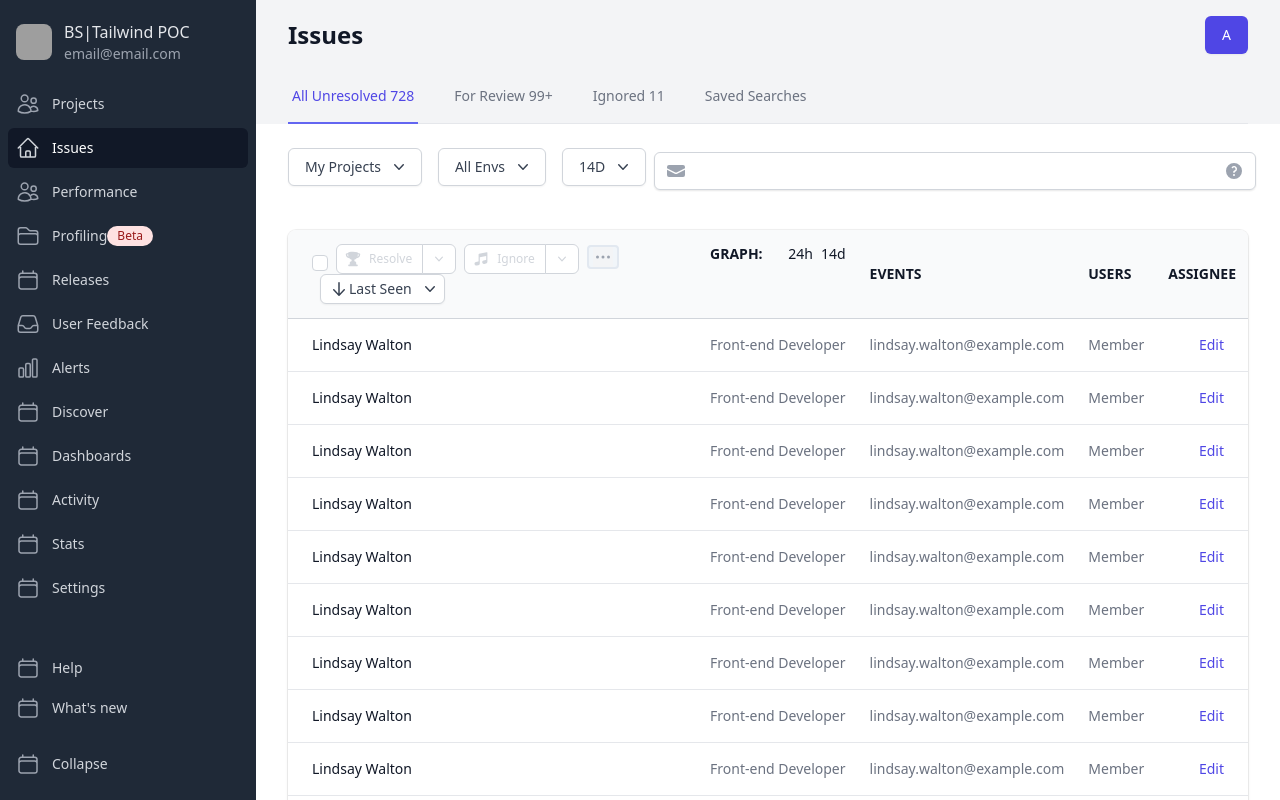
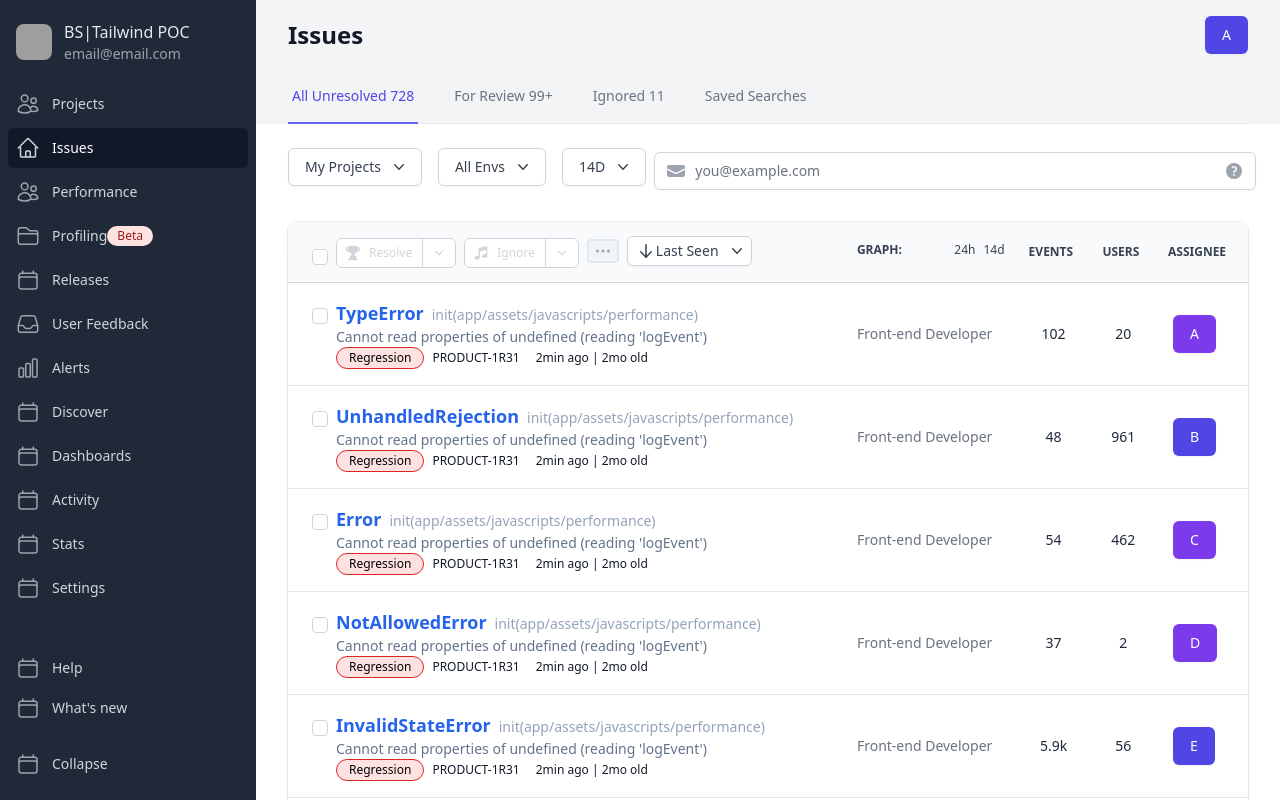
Before and after one commit to ribinBS/bs-tailwind-poc, a React (Create React App) app: page / in a window 1280 px wide. Shown: the top 800 px of the page. Built offline with nearby package versions, Linux system fonts and the light colour scheme; grey boxes are pictures that could not be loaded; a web font is replaced by a local one.

Commit message:
improved pagination and table

```diff
--- a/src/components/Table/index.jsx
+++ b/src/components/Table/index.jsx
@@ -4,6 +4,7 @@ import ButtonDropdown from "../ButtonDropdown";
 import EllipsisDropdown from "../EllipsisDropdown";
 import { Menu, Transition } from "@headlessui/react";
 import { ArrowDownIcon, ChevronDownIcon } from "@heroicons/react/20/solid";
+import Dropdowns from "../Dropdowns";
 
 function classNames(...classes) {
     return classes.filter(Boolean).join(" ");
@@ -11,76 +12,184 @@ function classNames(...classes) {
 
 const people = [
     {
-        name: "Lindsay Walton",
+        mainObject: {
+            heading: "TypeError",
+            firstLine: "init(app/assets/javascripts/performance)",
+            secondLine:
+                "Cannot read properties of undefined (reading 'logEvent')",
+            product: "PRODUCT-1R31",
+            time: "2min ago | 2mo old",
+        },
         title: "Front-end Developer",
-        email: "lindsay.walton@example.com",
-        role: "Member",
+        events: 102,
+        users: 20,
+        assigneeColor: "violet",
+        assignee: "A",
     },
     {
-        name: "Lindsay Walton",
+        mainObject: {
+            heading: "UnhandledRejection",
+            firstLine: "init(app/assets/javascripts/performance)",
+            secondLine:
+                "Cannot read properties of undefined (reading 'logEvent')",
+            product: "PRODUCT-1R31",
+            time: "2min ago | 2mo old",
+        },
         title: "Front-end Developer",
-        email: "lindsay.walton@example.com",
-        role: "Member",
+        events: 48,
+        users: 961,
+        assigneeColor: "indigo",
+        assignee: "B",
     },
     {
-        name: "Lindsay Walton",
+        mainObject: {
+            heading: "Error",
+            firstLine: "init(app/assets/javascripts/performance)",
+            secondLine:
+                "Cannot read properties of undefined (reading 'logEvent')",
+            product: "PRODUCT-1R31",
+            time: "2min ago | 2mo old",
+        },
         title: "Front-end Developer",
-        email: "lindsay.walton@example.com",
-        role: "Member",
+        events: 54,
+        users: 462,
+        assigneeColor: "violet",
+        assignee: "C",
     },
     {
-        name: "Lindsay Walton",
+        mainObject: {
+            heading: "NotAllowedError",
+            firstLine: "init(app/assets/javascripts/performance)",
+            secondLine:
+                "Cannot read properties of undefined (reading 'logEvent')",
+            product: "PRODUCT-1R31",
+            time: "2min ago | 2mo old",
+        },
         title: "Front-end Developer",
-        email: "lindsay.walton@example.com",
-        role: "Member",
+        events: 37,
+        users: 2,
+        assigneeColor: "violet",
+        assignee: "D",
     },
     {
-        name: "Lindsay Walton",
+        mainObject: {
+            heading: "InvalidStateError",
+            firstLine: "init(app/assets/javascripts/performance)",
+            secondLine:
+                "Cannot read properties of undefined (reading 'logEvent')",
+            product: "PRODUCT-1R31",
+            time: "2min ago | 2mo old",
+        },
         title: "Front-end Developer",
-        email: "lindsay.walton@example.com",
-        role: "Member",
+        events: "5.9k",
+        users: 56,
+        assigneeColor: "indigo",
+        assignee: "E",
     },
     {
-        name: "Lindsay Walton",
+        mainObject: {
+            heading: "Error",
+            firstLine: "init(app/assets/javascripts/performance)",
+            secondLine:
+                "Cannot read properties of undefined (reading 'logEvent')",
+            product: "PRODUCT-1R31",
+            time: "2min ago | 2mo old",
+        },
         title: "Front-end Developer",
-        email: "lindsay.walton@example.com",
-        role: "Member",
+        events: 9,
+        users: "4.7k",
+        assigneeColor: "violet",
+        assignee: "F",
     },
     {
-        name: "Lindsay Walton",
+        mainObject: {
+            heading: "NotAllowedError",
+            firstLine: "init(app/assets/javascripts/performance)",
+            secondLine:
+                "Cannot read properties of undefined (reading 'logEvent')",
+            product: "PRODUCT-1R31",
+            time: "2min ago | 2mo old",
+        },
         title: "Front-end Developer",
-        email: "lindsay.walton@example.com",
-        role: "Member",
+        events: 102,
+        users: 89,
+        assigneeColor: "indigo",
+        assignee: "G",
     },
     {
-        name: "Lindsay Walton",
+        mainObject: {
+            heading: "TypeError",
+            firstLine: "init(app/assets/javascripts/performance)",
+            secondLine:
+                "Cannot read properties of undefined (reading 'logEvent')",
+            product: "PRODUCT-1R31",
+            time: "2min ago | 2mo old",
+        },
         title: "Front-end Developer",
-        email: "lindsay.walton@example.com",
-        role: "Member",
+        events: 82,
+        users: 998,
+        assigneeColor: "violet",
+        assignee: "H",
     },
     {
-        name: "Lindsay Walton",
+        mainObject: {
+            heading: "UnhandledRejection",
+            firstLine: "init(app/assets/javascripts/performance)",
+            secondLine:
+                "Cannot read properties of undefined (reading 'logEvent')",
+            product: "PRODUCT-1R31",
+            time: "2min ago | 2mo old",
+        },
         title: "Front-end Developer",
-        email: "lindsay.walton@example.com",
-        role: "Member",
+        events: 7,
+        users: 206,
+        assigneeColor: "indigo",
+        assignee: "I",
     },
     {
-        name: "Lindsay Walton",
+        mainObject: {
+            heading: "TypeError",
+            firstLine: "init(app/assets/javascripts/performance)",
+            secondLine:
+                "Cannot read properties of undefined (reading 'logEvent')",
+            product: "PRODUCT-1R31",
+            time: "2min ago | 2mo old",
+        },
         title: "Front-end Developer",
-        email: "lindsay.walton@example.com",
-        role: "Member",
+        events: 52,
+        users: 789,
+        assigneeColor: "violet",
+        assignee: "J",
     },
     {
-        name: "Lindsay Walton",
+        mainObject: {
+            heading: "Error",
+            firstLine: "init(app/assets/javascripts/performance)",
+            secondLine:
+                "Cannot read properties of undefined (reading 'logEvent')",
+            product: "PRODUCT-1R31",
+            time: "2min ago | 2mo old",
+        },
         title: "Front-end Developer",
-        email: "lindsay.walton@example.com",
-        role: "Member",
+        events: "4.8k",
+        users: 34,
+        assigneeColor: "indigo",
+        assignee: "K",
     },
     {
-        name: "Lindsay Walton",
+        mainObject: {
+            heading: "NotAllowedError",
+            firstLine: "init(app/assets/javascripts/performance)",
+            secondLine:
+                "Cannot read properties of undefined (reading 'logEvent')",
+            product: "PRODUCT-1R31",
+            time: "2min ago | 2mo old",
+        },
         title: "Front-end Developer",
-        email: "lindsay.walton@example.com",
-        role: "Member",
+        events: "1.7k",
+        users: 5,
+        assigneeColor: "violet",
+        assignee: "L",
     },
     // More people...
 ];
@@ -236,7 +345,7 @@ export default function Example() {
                                         </th>
                                         <th
                                             scope="col"
-                                            className="flex justify-between px-3 py-3.5 text-left text-sm font-semibold text-gray-900"
+                                            className="flex justify-between px-3 pt-5 text-left text-xs font-bold text-gray-700"
                                         >
                                             GRAPH:
                                             <span className="font-normal">
@@ -248,19 +357,19 @@ export default function Example() {
                                         </th>
                                         <th
                                             scope="col"
-                                            className="px-3 py-3.5 text-left text-sm font-semibold text-gray-900"
+                                            className="px-3 py-3.5 text-left text-xs font-bold text-gray-700"
                                         >
                                             EVENTS
                                         </th>
                                         <th
                                             scope="col"
-                                            className="px-3 py-3.5 text-left text-sm font-semibold text-gray-900"
+                                            className="px-3 py-3.5 text-left text-xs font-bold text-gray-700"
                                         >
                                             USERS
                                         </th>
                                         <th
                                             scope="col"
-                                            className="px-3 py-3.5 text-left text-sm font-semibold text-gray-900"
+                                            className="px-3 py-3.5 text-left text-xs font-bold text-gray-700"
                                         >
                                             ASSIGNEE
                                         </th>
@@ -270,27 +379,62 @@ export default function Example() {
                                     {people.map((person) => (
                                         <tr key={person.email}>
                                             <td className="whitespace-nowrap py-4 pl-4 pr-3 text-sm font-medium text-gray-900 sm:pl-6">
-                                                {person.name}
+                                                <input
+                                                    id="comments"
+                                                    aria-describedby="comments-description"
+                                                    name="comments"
+                                                    type="checkbox"
+                                                    className="h-4 w-4 rounded border-gray-300 text-indigo-600 focus:ring-indigo-500"
+                                                />
+                                                <span className="text-lg font-semibold ml-2 text-blue-600">
+                                                    {person.mainObject.heading}
+                                                </span>
+                                                <span className="ml-2 text-sm font-light text-slate-400">
+                                                    {
+                                                        person.mainObject
+                                                            .firstLine
+                                                    }
+                                                </span>
+                                                <div className="ml-6 text-slate-500 font-normal text-sm">
+                                                    {
+                                                        person.mainObject
+                                                            .secondLine
+                                                    }
+                                                </div>
+                                                <div className="ml-6 text-xs font-extralight">
+                                                    <span className="inline-flex items-center rounded-full border border-red-600 bg-red-100 px-3 py-0.5 text-black mr-2">
+                                                        Regression
+                                                    </span>
+                                                    <span className="mr-4">
+                                                        {
+                                                            person.mainObject
+                                                                .product
+                                                        }
+                                                    </span>
+                                                    <span>
+                                                        {person.mainObject.time}
+                                                    </span>
+                                                </div>
                                             </td>
                                             <td className="whitespace-nowrap px-3 py-4 text-sm text-gray-500">
                                                 {person.title}
                                             </td>
-                                            <td className="whitespace-nowrap px-3 py-4 text-sm text-gray-500">
-                                                {person.email}
+                                            <td className="whitespace-nowrap px-3 py-4 text-sm text-slate-800 text-center text-base text-medium">
+                                                {person.events}
                                             </td>
-                                            <td className="whitespace-nowrap px-3 py-4 text-sm text-gray-500">
-                                                {person.role}
+                                            <td className="whitespace-nowrap px-3 py-4 text-sm text-slate-800 text-center text-base text-normal">
+                                                {person.users}
                                             </td>
-                                            <td className="relative whitespace-nowrap py-4 pl-3 pr-4 text-right text-sm font-medium sm:pr-6">
-                                                <a
-                                                    href="#"
-                                                    className="text-indigo-600 hover:text-indigo-900"
-                                                >
-                                                    Edit
-                                                    <span className="sr-only">
-                                                        , {person.name}
-                                                    </span>
-                                                </a>
+                                            <td className="relative whitespace-nowrap py-4 pr-4 text-sm font-medium sm:pr-6">
+                                                <span className="mt-3 sm:mt-0 sm:ml-4">
+                                                    <button
+                                                        type="button"
+                                                        className={`inline-flex items-center rounded-md border border-transparent bg-${person.assigneeColor}-600 px-4 py-2 text-sm font-medium text-white shadow-sm hover:bg-${person.assigneeColor}-700 focus:outline-none focus:ring-2 focus:ring-${person.assigneeColor}-500 focus:ring-offset-2`}
+                                                    >
+                                                        {person.assignee}
+                                                    </button>
+                                                </span>
+                                                {/* <Dropdowns /> */}
                                             </td>
                                         </tr>
                                     ))}
--- a/src/pages/Dashboard/index.jsx
+++ b/src/pages/Dashboard/index.jsx
@@ -13,7 +13,7 @@ export default function Dashboard() {
     return (
         <main className="flex-1">
             <div className="py-4 mx-auto bg-gray-100">
-                <div className="px-4 sm:px-6 lg:px-8  border-gray-200 sm:flex sm:items-center sm:justify-between">
+                <div className="px-4 sm:px-6 lg:px-8 border-gray-200 sm:flex sm:items-center sm:justify-between">
                     <h3 className="text-2xl font-semibold leading-6 text-gray-900">
                         Issues
                     </h3>
@@ -43,7 +43,7 @@ export default function Dashboard() {
                             <Dropdowns name="14D" />
                         </div>
                     </div>
-                    <div className="flex flex-1 mb-2">
+                    <div className="flex flex-1 w-full">
                         <label htmlFor="email" className="sr-only">
                             Email
                         </label>
@@ -54,20 +54,12 @@ export default function Dashboard() {
                                     aria-hidden="true"
                                 />
                             </div>
-                            {/* <div className="relative inline-flex items-center rounded-l-md border border-gray-300 bg-white px-2.5 py-1.5 text-xs font-medium text-gray-700 ">
-                                is:
-                            </div>
-                            <div as="div" className="relative -ml-px block">
-                                <div className="absolute inline-flex items-center rounded-r-md border border-gray-300 bg-gray-50 px-2 py-1.5 text-xs font-medium text-blue-500 ">
-                                    unresolved
-                                </div>
-                            </div> */}
                             <input
                                 type="email"
                                 name="email"
                                 id="email"
-                                className="block w-full rounded-md border-gray-300 shadow-sm focus:border-indigo-500 focus:ring-indigo-500 sm:text-sm"
-                                // placeholder="you@example.com"
+                                className="block w-full rounded-md border-gray-300 pl-10 focus:border-indigo-500 focus:ring-indigo-500 sm:text-sm"
+                                placeholder="you@example.com"
                             />
                             <div className="pointer-events-none absolute inset-y-0 right-0 flex items-center pr-3">
                                 <QuestionMarkCircleIcon
@@ -80,7 +72,9 @@ export default function Dashboard() {
                 </div>
                 <Table />
             </div>
-            <Pagination />
+            <div className="py-4">
+                <Pagination />
+            </div>
             <Footer />
         </main>
     );
```
Also changed, not shown: src/components/Pagination/index.jsx (+11 -11 lines).
